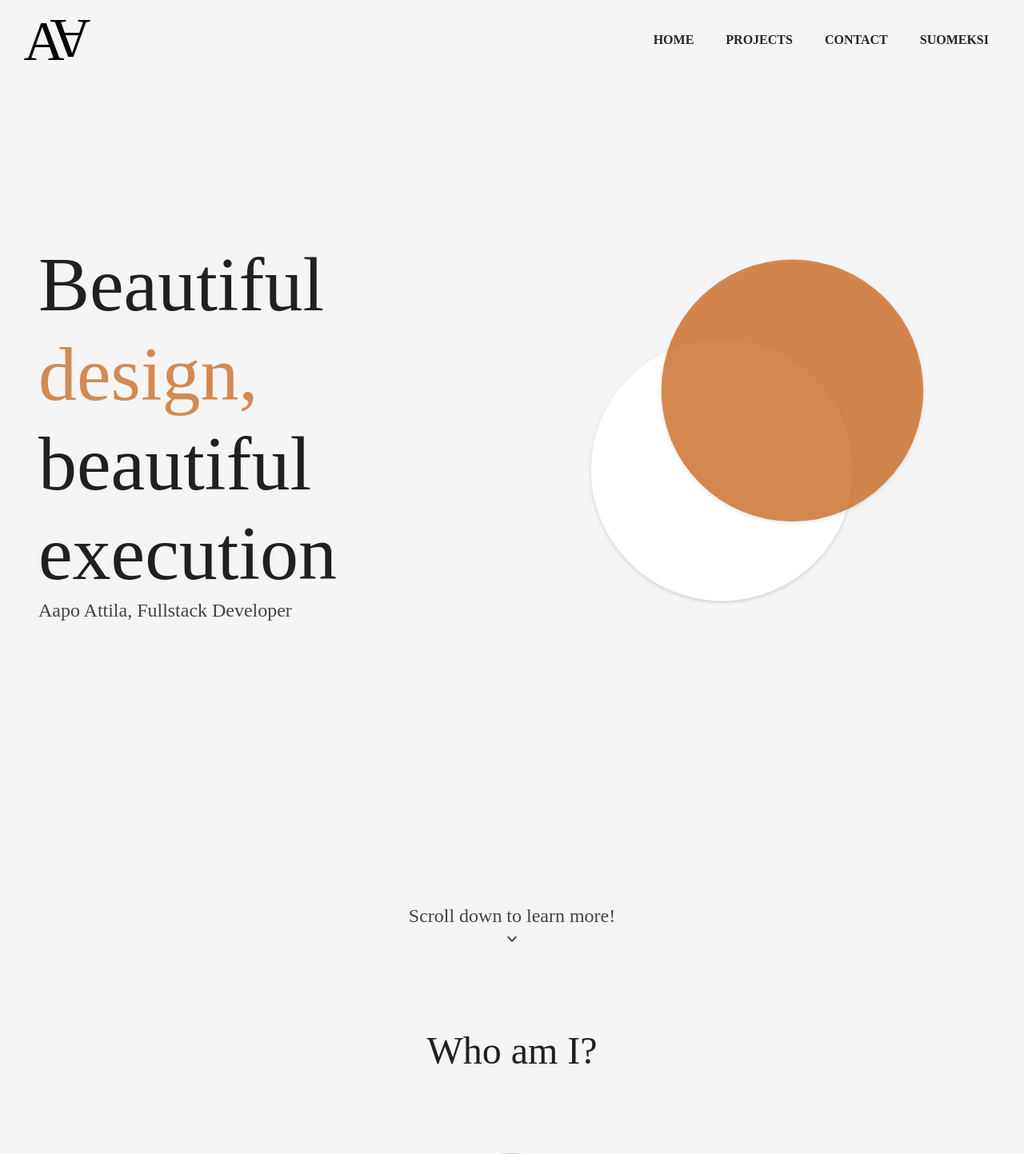
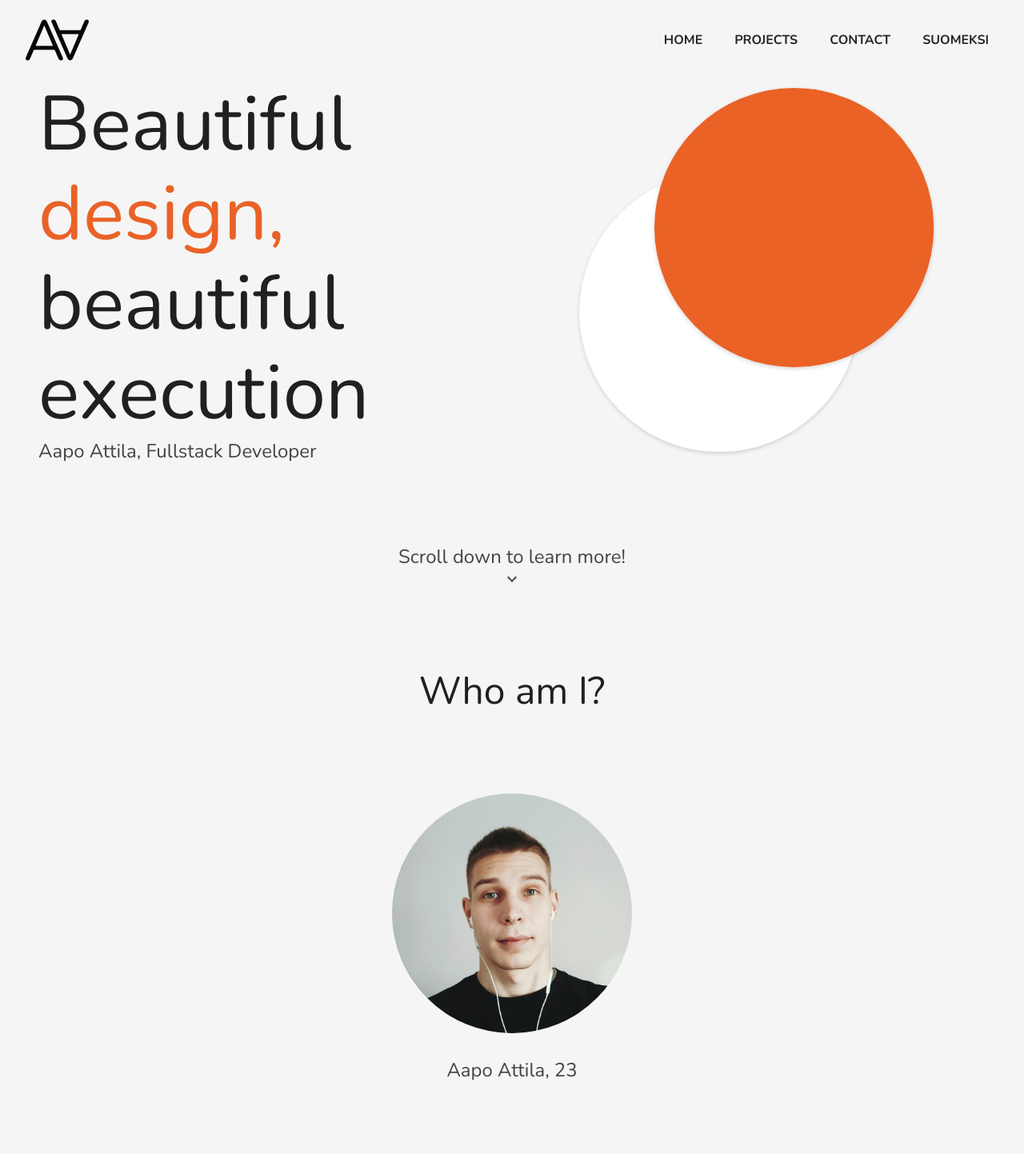
Before and after one commit to Hunnisoturi/cv-public, a React (Create React App) app in the folder front/: page / in a window 1280 px wide. Shown: the top 1443 px of the page at 80% size. Built offline with nearby package versions, Linux system fonts and the light colour scheme; no server answers.

Commit message:
layout updates

```diff
--- a/front/public/index.html
+++ b/front/public/index.html
@@ -15,7 +15,6 @@
       user's mobile device or desktop. See https://developers.google.com/web/fundamentals/web-app-manifest/
     -->
     <link rel="manifest" href="%PUBLIC_URL%/manifest.json" />
-    <link rel="preload" as="style" href="https://fonts.googleapis.com/css2?family=Nunito:ital,wght@0,400;0,600;0,700;0,800;0,900;1,300;1,400;1,600;1,700;1,800;1,900&display=swap" rel="stylesheet">
     <!--
       Notice the use of %PUBLIC_URL% in the tags above.
       It will be replaced with the URL of the `public` folder during the build.
--- a/front/src/App.jsx
+++ b/front/src/App.jsx
@@ -34,6 +34,9 @@ const styles = makeStyles(theme => ({
   },
   mainGrid: {
     paddingTop: '300px',
+    [theme.breakpoints.down('lg')]: {
+      paddingTop: Spacers.spacerMobile,
+    },
     [theme.breakpoints.down('xs')]: {
       paddingTop: Spacers.spacerMobile,
     },
--- a/front/src/components/About.jsx
+++ b/front/src/components/About.jsx
@@ -54,6 +54,7 @@ const About = () => {
       <Avatar alt="Aapo Attila" src={portrait} className={classes.avatar} />
       <Typography variant="h5" color="secondary" className={classes.nameText}>
         <Trans i18nKey="name" />
+        <Trans i18nKey="age" />
       </Typography>
       <Grid container className={classes.gridContainer} spacing={3} justify="center">
         {items.map(i => (
--- a/front/src/components/CallToAction.jsx
+++ b/front/src/components/CallToAction.jsx
@@ -7,9 +7,12 @@ import { Spacers } from '../utils/styles';
 
 const styles = makeStyles(theme => ({
   scrollDown: {
-    marginTop: '350px',
+    marginTop: '220px',
     [theme.breakpoints.down('xs')]: {
       marginTop: Spacers.spacerMobile,
+    },
+    [theme.breakpoints.down('lg')]: {
+      marginTop: '100px',
     },
   },
   icon: {
--- a/front/src/components/Education.jsx
+++ b/front/src/components/Education.jsx
@@ -34,7 +34,7 @@ const Education = () => {
   return (
     <Container maxWidth="xl">
       <Grid container direction="row" justify="center" className={classes.container} spacing={5}>
-        <Grid item className={classes.dot}>
+        <Grid item className={classes.dot} xs>
           <div>
             <EduDot />
             <div className={classes.dotText}>
@@ -44,7 +44,7 @@ const Education = () => {
             </div>
           </div>
         </Grid>
-        <Grid container direction="column" item xs alignItems="center">
+        <Grid container direction="column" item xs={6} alignItems="center">
           {schools.map(s => (
             <Grid container direction="column" item xs justify="center" key={s}>
               <Grid item>
--- a/front/src/components/Footer.jsx
+++ b/front/src/components/Footer.jsx
@@ -10,6 +10,7 @@ const styles = makeStyles({
     alignItems: 'center',
     background: '#F5F5F5',
     width: '100%',
+    textAlign: 'center',
   },
   container: {
     display: 'flex',
--- a/front/src/components/Header.jsx
+++ b/front/src/components/Header.jsx
@@ -10,6 +10,7 @@ import { ReactComponent as Logo } from '../assets/Logo.svg';
 
 const styles = makeStyles(theme => ({
   appbar: {
+    width: '100%',
     background: '#F5F5F5',
     opacity: '98%',
     [theme.breakpoints.down('xs')]: {
--- a/front/src/components/Projects.jsx
+++ b/front/src/components/Projects.jsx
@@ -7,11 +7,12 @@ import ArrowDown from './ArrowDown';
 import cvPhoto from '../assets/cvProject2x.jpg';
 
 
-const styles = makeStyles(theme => ({
+const styles = makeStyles({
   paper: {
     borderRadius: '25px',
     width: '82%',
     minWidth: '360px',
+    maxHeight: '485px',
     overflow: 'hidden',
   },
   container: {
@@ -22,9 +23,6 @@ const styles = makeStyles(theme => ({
   gridContainer: {
     marginTop: '150px',
     width: '100%',
-    // [theme.breakpoints.down('xs')]: {
-    //   flexDirection: 'column',
-    // },
   },
   gridItem: {
     minWidth: '440px',
@@ -52,7 +50,7 @@ const styles = makeStyles(theme => ({
   headline: {
     marginTop: '150px',
   },
-}));
+});
 
 const projects = [
   1,
@@ -64,9 +62,9 @@ const Projects = () => {
   const classes = styles();
 
   return (
-    <Container id="projects" maxWidth="xl" className={classes.container}>
+    <Container maxWidth="xl" className={classes.container}>
       <ArrowDown />
-      <Typography variant="h3" className={classes.headline}>
+      <Typography variant="h3" className={classes.headline} id="projects">
         <Trans i18nKey="projects" />
       </Typography>
       <Grid container className={classes.gridContainer} justify="center" alignItems="center" spacing={10}>
--- a/front/src/index.jsx
+++ b/front/src/index.jsx
@@ -11,11 +11,13 @@ import translationCommon from './translations/common.json';
 import App from './App';
 import { register } from './serviceWorker';
 
+require('typeface-nunito');
+
 let theme = createMuiTheme({
   palette: {
     type: 'light',
     primary: {
-      main: '#D38A51',
+      main: '#ea6227',
     },
     secondary: {
       main: '#434343',
--- a/front/src/translations/common.json
+++ b/front/src/translations/common.json
@@ -1,5 +1,5 @@
 {
   "age": "23",
   "city": "Tampere",
-  "name": "Aapo Attila"
+  "name": "Aapo Attila, "
 }
```
Also changed, not shown: front/src/assets/dots.svg.
